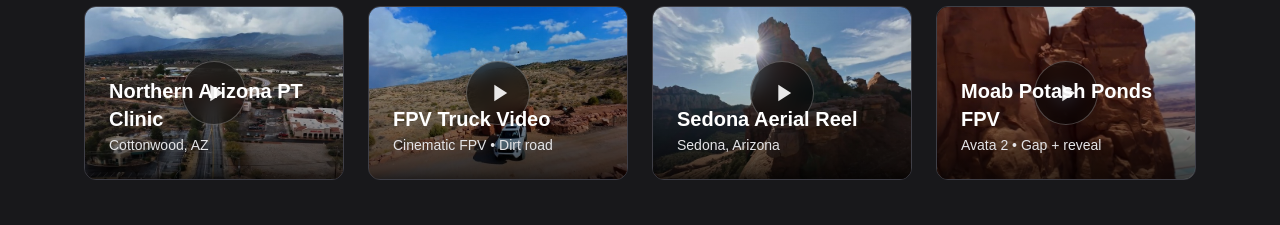
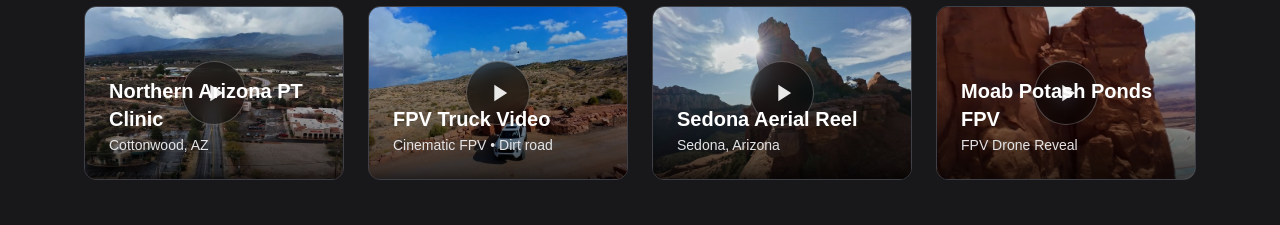
Before and after one commit to Turner-Walz/alfa-website, a Next.js app: page / in a window 1280 px wide. Shown: the part 1440-1665 px from the top of the page. Built offline with nearby package versions, Linux system fonts and the light colour scheme.

Commit message:
Update cinematic band background video

```diff
--- a/app/page.jsx
+++ b/app/page.jsx
@@ -168,7 +168,7 @@ export default function Page() {
                     },
                     {
                       label: "Moab Potash Ponds FPV",
-                      sublabel: "Avata 2 • Gap + reveal",
+                      sublabel: "FPV Drone Reveal",
                       image: "/posters/moab-potash.jpg",
                     },
                     {
@@ -210,7 +210,7 @@ export default function Page() {
 
                 <PortfolioTile
                   label="Moab Potash Ponds FPV"
-                  sublabel="Avata 2 • Gap + reveal"
+                  sublabel="FPV Drone Reveal"
                   youtubeId="KOCAXZwLYM8"
                   poster="/posters/moab-potash.jpg"
                 />
```
Also changed, not shown: 1 other file (tests, documents, lock files or other folders).
